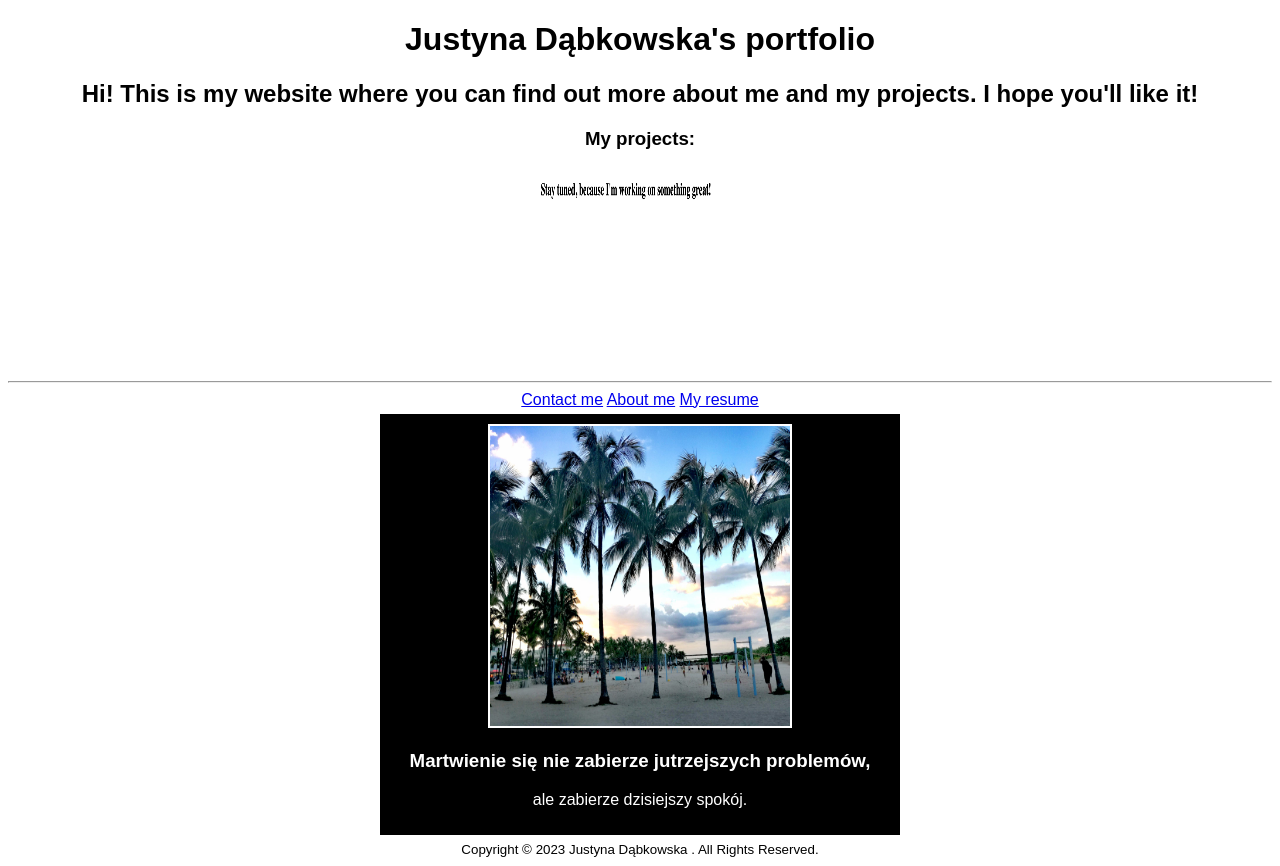
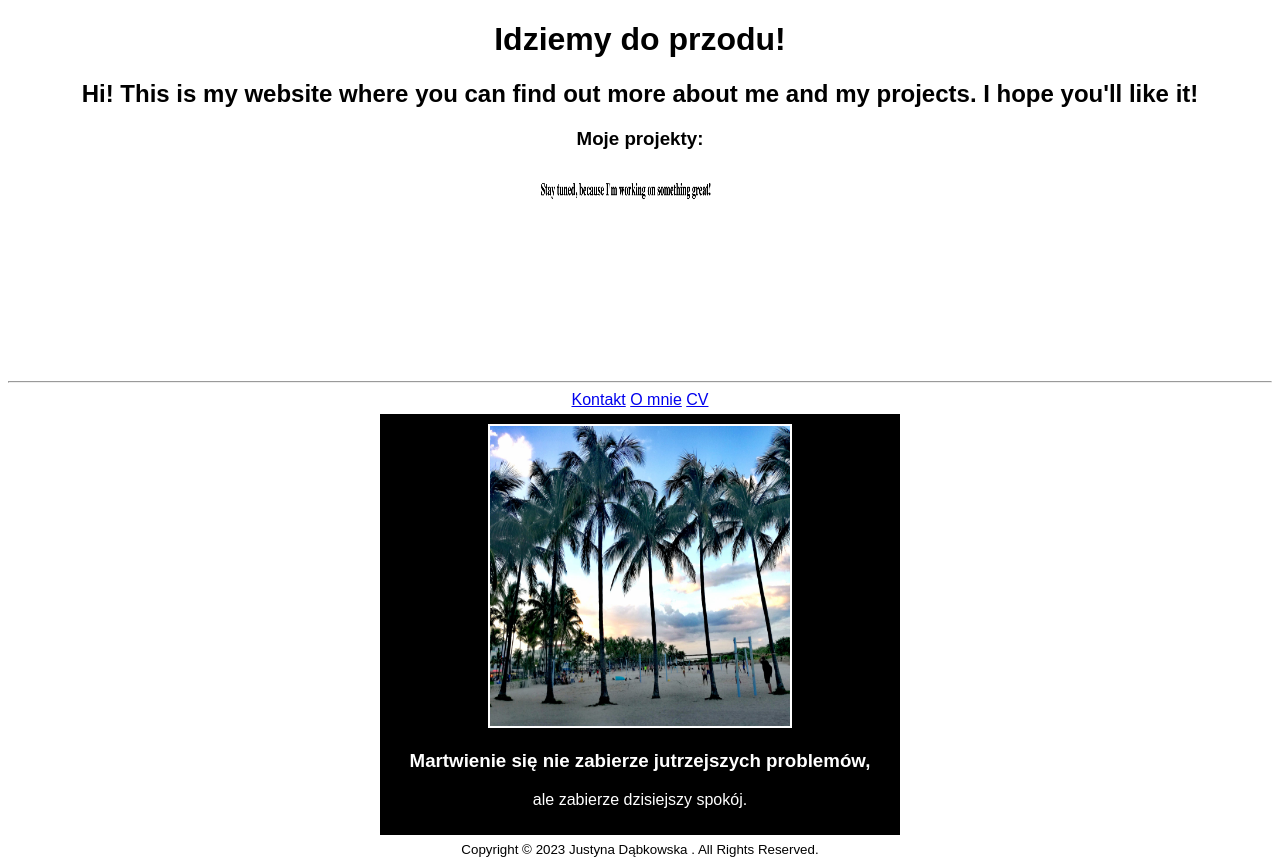
Before and after one commit to justynadabkowska/Portfolio, a plain HTML site: page index.html in a window 1280 px wide. Drawn offline with Linux system fonts and the light colour scheme; a web font is replaced by a local one.

Commit message:
changing language

```diff
--- a/index.html
+++ b/index.html
@@ -14,19 +14,19 @@
     <link rel="stylesheet" href="style.css" />
   </head>
   <body>
-    <h1>Justyna Dąbkowska's portfolio</h1>
+    <h1>Idziemy do przodu!</h1>
     <h2>
       Hi! This is my website where you can find out more about me and my
       projects. I hope you'll like it!
     </h2>
-    <h3>My projects:</h3>
+    <h3>Moje projekty:</h3>
     <a href="projects.html"
       ><img src="project1_picture.png" height="200" width="200"
     /></a>
     <hr />
-    <a href="contactme.html">Contact me</a>
-    <a href="aboutme.html">About me</a>
-    <a href="resume.html">My resume</a><br />
+    <a href="contactme.html">Kontakt</a>
+    <a href="aboutme.html">O mnie</a>
+    <a href="resume.html">CV</a><br />
     <div id="meme">
       <img id="img-meme" src="images/miami.jpg" alt="miami" height="300"
       width="300"/ >
```
